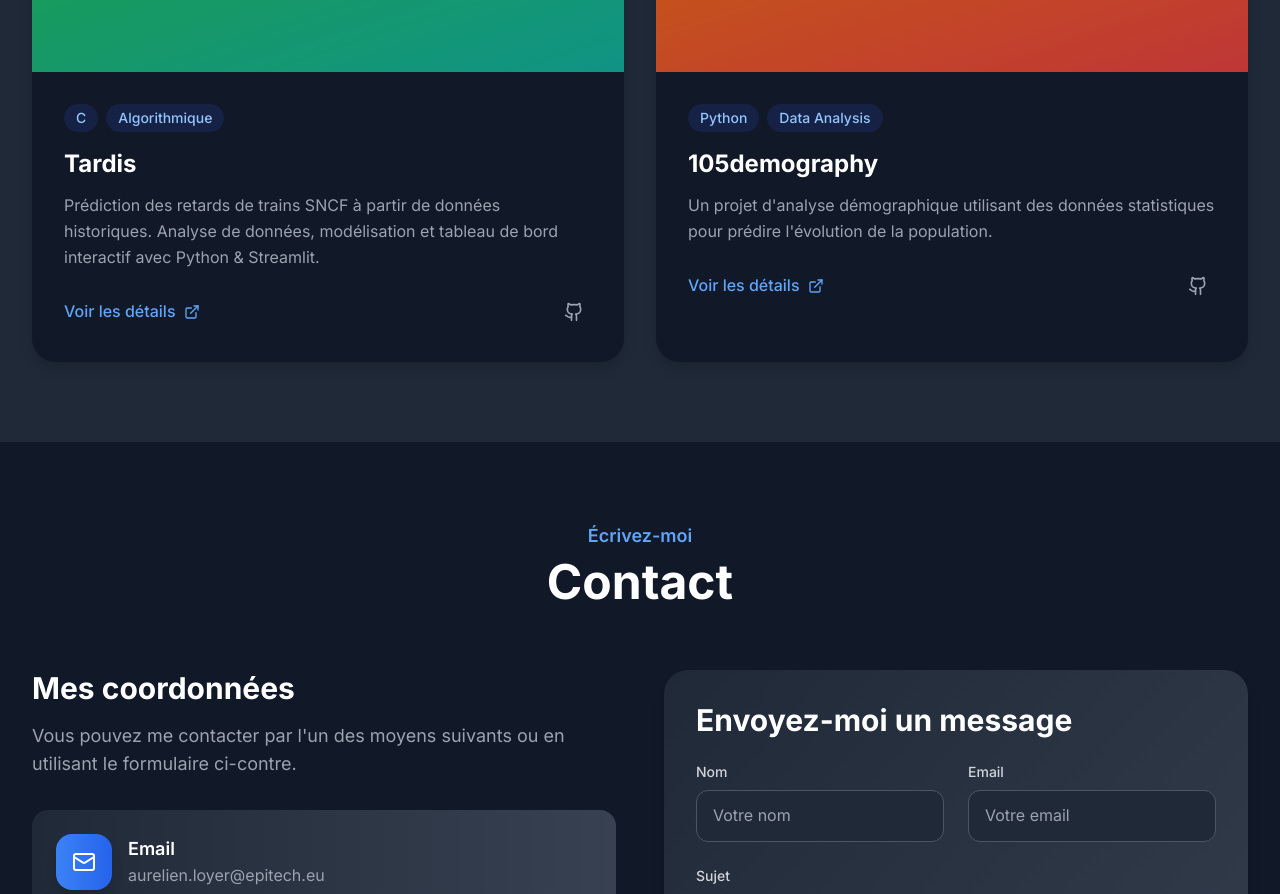
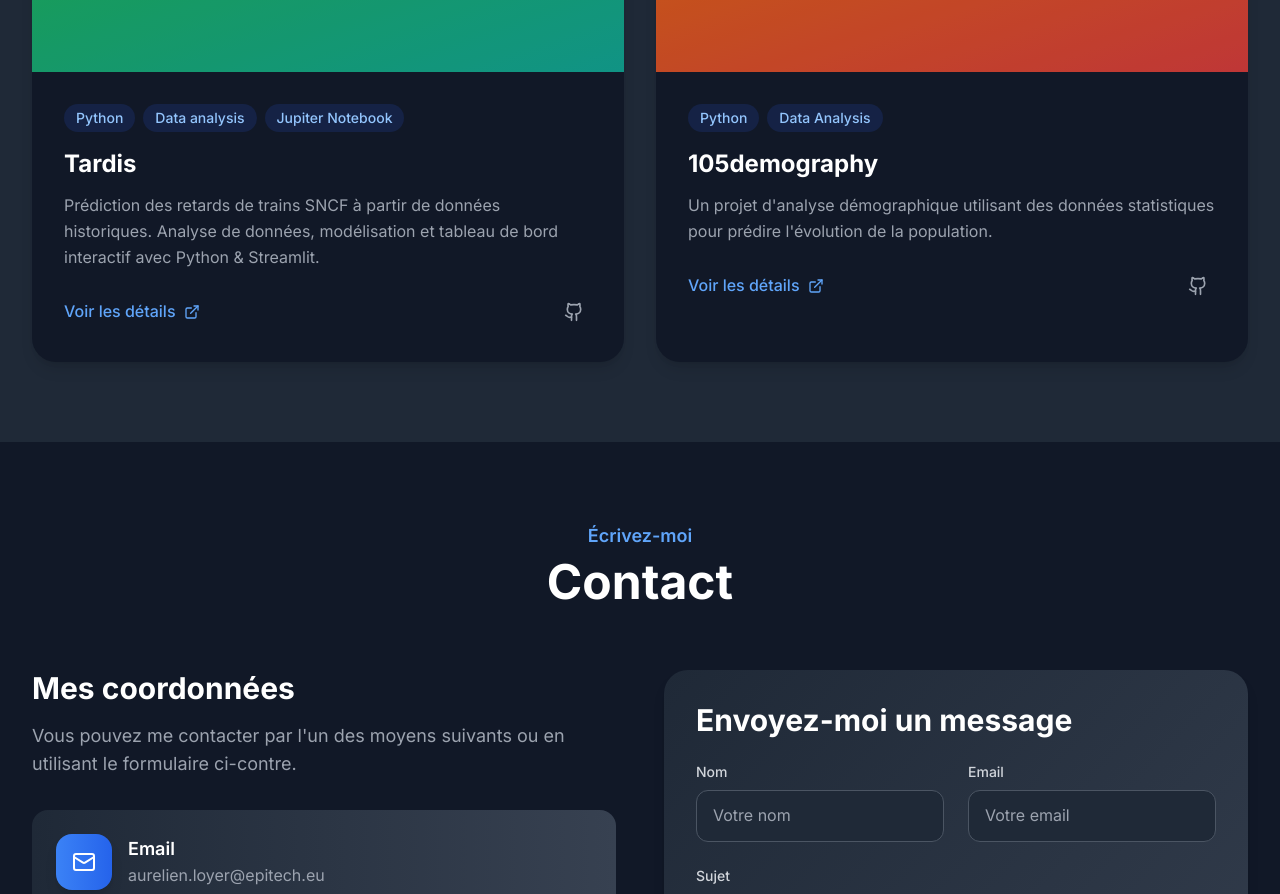
Before and after one commit to aurelien-loyer/aurelien-loyer.github.io, a React (Vite) app: page / in a window 1280 px wide. Shown: the part 3616-4510 px from the top of the page. Built offline with nearby package versions, Linux system fonts and the light colour scheme.

Commit message:
feat: try without details

```diff
--- a/src/components/Projects.tsx
+++ b/src/components/Projects.tsx
@@ -15,7 +15,6 @@ const Projects: React.FC = () => {
       category: 'c',
       tags: ['C', 'Shell'],
       github: 'https://github.com/aurelien-loyer/42sh',
-      details: '#',
       gradient: 'from-blue-500 to-cyan-500',
     },
     {
@@ -32,8 +31,8 @@ const Projects: React.FC = () => {
       id: 3,
       title: 'Tardis',
       description: t('projects.organized.description'),
-      category: 'c',
-      tags: ['C', 'Algorithmique'],
+      category: 'python',
+      tags: ['Python', 'Data analysis', 'Jupiter Notebook'],
       github: 'https://github.com/aurelien-loyer/Tardis',
       details: '#',
       gradient: 'from-green-500 to-teal-500',
```
Also changed, not shown: 3 other files (tests, documents, lock files or other folders).
